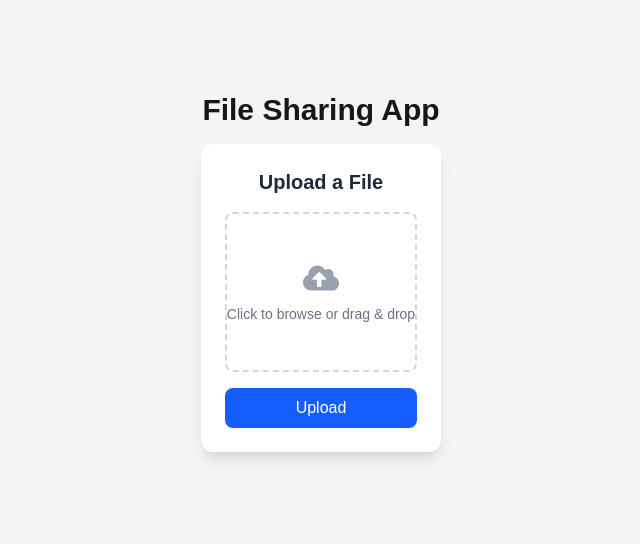
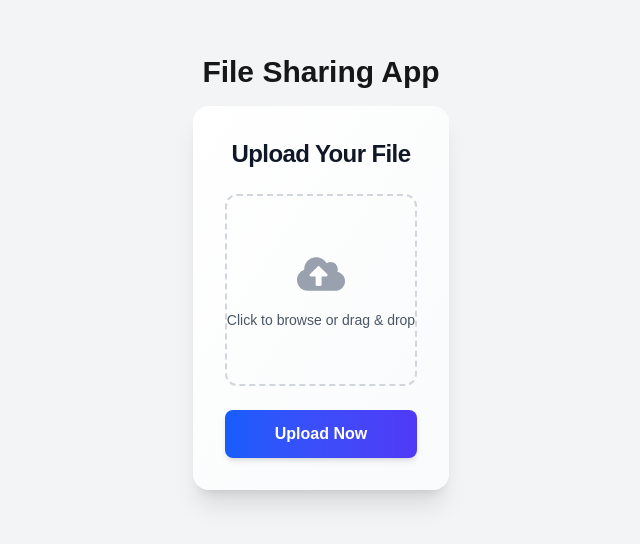
Before and after one commit to dawdameet/MeetShares, a Next.js app: page / in a window 1280 px wide. Shown: the part 128-672 px from the top of the page, without its empty margins (319-959 px from the left). Built offline with nearby package versions, Linux system fonts and the light colour scheme.

Commit message:
Revamp file upload component with enhanced styling, improved user feedback, and updated button functionality

```diff
--- a/components/FileUpload.tsx
+++ b/components/FileUpload.tsx
@@ -50,36 +50,64 @@ export default function FileUpload() {
   };
 
   return (
-    <div className="p-6 max-w-md mx-auto bg-white rounded-xl shadow-lg text-center space-y-4">
-      <h2 className="text-xl font-semibold text-gray-800">Upload a File</h2>
+    <div className="p-8 max-w-lg mx-auto bg-gradient-to-br from-white to-gray-50 rounded-2xl shadow-xl text-center space-y-6">
+      <h2 className="text-2xl font-bold text-gray-900 tracking-tight">
+        Upload Your File
+      </h2>
 
-      <label className="flex flex-col items-center justify-center w-full h-40 border-2 border-dashed border-gray-300 rounded-lg cursor-pointer hover:border-blue-500 transition">
-        <FaCloudUploadAlt className="text-4xl text-gray-400 group-hover:text-blue-500" />
-        <p className="mt-2 text-sm text-gray-500">Click to browse or drag & drop</p>
-        <input type="file" className="hidden" onChange={handleFileChange} />
+      <label
+        className={`flex flex-col items-center justify-center w-full h-48 border-2 border-dashed rounded-xl cursor-pointer transition-all duration-300 ${
+          file
+            ? "border-blue-500 bg-blue-50"
+            : "border-gray-300 hover:border-blue-400 hover:bg-blue-50"
+        }`}
+      >
+        <FaCloudUploadAlt
+          className={`text-5xl transition-colors duration-300 ${
+            file ? "text-blue-500" : "text-gray-400 group-hover:text-blue-400"
+          }`}
+        />
+        <p className="mt-3 text-sm text-gray-600">
+          {file ? "Ready to upload!" : "Click to browse or drag & drop"}
+        </p>
+        <input
+          type="file"
+          className="hidden"
+          onChange={handleFileChange}
+        />
       </label>
 
       {file && (
-        <p className="text-gray-700 text-sm">
-          Selected: <span className="font-medium">{file.name}</span>
+        <p className="text-gray-700 text-sm flex items-center justify-center space-x-2">
+          <span className="font-medium truncate max-w-xs">{file.name}</span>
+          <span className="text-gray-400">({(file.size / 1024).toFixed(1)} KB)</span>
         </p>
       )}
 
       <button
         onClick={handleUpload}
         disabled={uploading}
-        className={`w-full py-2 text-white rounded-lg ${
-          uploading ? "bg-gray-400 cursor-not-allowed" : "bg-blue-600 hover:bg-blue-700"
-        } transition`}
+        className={`w-full py-3 px-4 text-white font-semibold rounded-lg shadow-md transition-all duration-200 ${
+          uploading
+            ? "bg-gray-400 cursor-not-allowed"
+            : "bg-gradient-to-r from-blue-600 to-indigo-600 hover:from-blue-700 hover:to-indigo-700 active:scale-95"
+        }`}
       >
-        {uploading ? "Uploading..." : "Upload"}
+        {uploading ? "Uploading..." : "Upload Now"}
       </button>
 
       {downloadLink && (
-        <div className="bg-green-100 border border-green-400 text-green-700 px-4 py-3 rounded-lg flex items-center justify-between">
-          <p className="truncate">{downloadLink}</p>
-          <button onClick={handleCopy} className="ml-2 text-green-700 hover:text-green-900">
-            {copied ? <FaCheck /> : <FaCopy />}
+        <div className="bg-green-50 border border-green-200 text-green-800 px-4 py-3 rounded-lg flex items-center justify-between shadow-sm transition-all duration-300 hover:shadow-md">
+          <p className="text-sm truncate max-w-[80%]">{downloadLink}</p>
+          <button
+            onClick={handleCopy}
+            className="p-2 rounded-full bg-green-100 hover:bg-green-200 transition-colors duration-200"
+          >
+            {copied ? (
+              <FaCheck className="text-green-600" />
+            ) : (
+              <FaCopy className="text-green-700" />
+            )}
           </button>
         </div>
       )}
```
